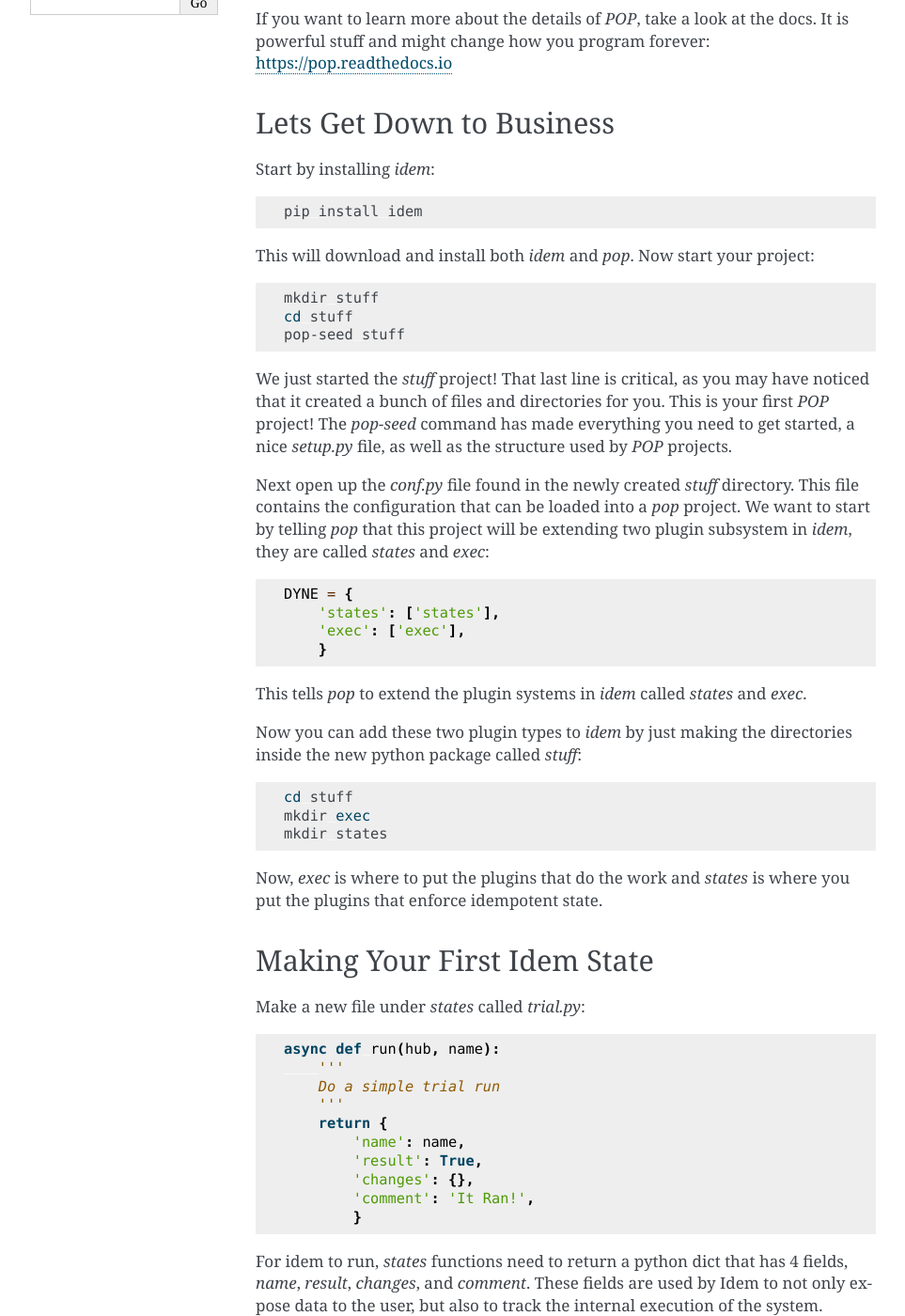
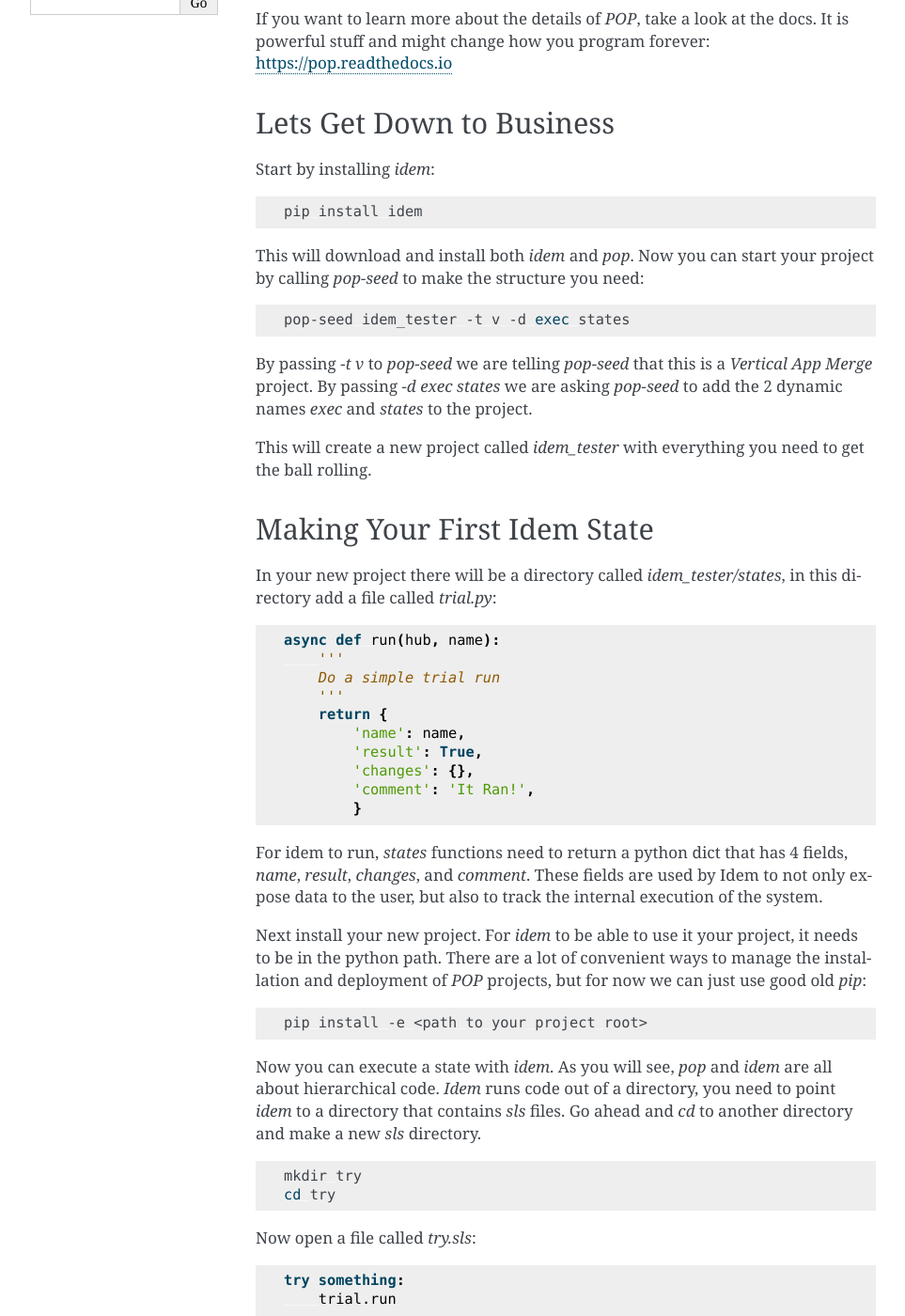
Before and after one commit to vmware-archive/idem, a Sphinx documentation site: the page built from docs/topics/extending.rst, in a window 1280 px wide and 1400 px high, scrolled down 344 px. Shown: the whole window at 94% size, without its empty margins (148-1111 px from the left). Built offline with Sphinx 7.4.7, drawn with Linux system fonts in a browser that asks for light colours.

Commit message:
use pop-seed from pop 8 in the docs

```diff
--- a/docs/topics/extending.rst
+++ b/docs/topics/extending.rst
@@ -26,51 +26,26 @@ Start by installing `idem`:
 
     pip install idem
 
-This will download and install both `idem` and `pop`. Now start your project:
+This will download and install both `idem` and `pop`. Now you can start your
+project by calling `pop-seed` to make the structure you need:
 
 .. code-block:: bash
 
-    mkdir stuff
-    cd stuff
-    pop-seed stuff
+    pop-seed idem_tester -t v -d exec states
 
-We just started the `stuff` project! That last line is critical, as you may have
-noticed that it created a bunch of files and directories for you. This
-is your first `POP` project! The `pop-seed` command has made everything you
-need to get started, a nice `setup.py` file, as well as the structure used
-by `POP` projects.
+By passing `-t v` to `pop-seed` we are telling `pop-seed` that this is a
+*Vertical App Merge* project. By passing `-d exec states` we are asking
+`pop-seed` to add the 2 dynamic names `exec` and `states` to the project.
 
-Next open up the `conf.py` file found in the newly created `stuff` directory.
-This file contains the configuration that can be loaded into a `pop` project.
-We want to start by telling `pop` that this project will be extending two plugin
-subsystem in `idem`, they are called `states` and `exec`:
+This will create a new project called `idem_tester` with everything you need
+to get the ball rolling.
 
-.. code-block:: python
-
-    DYNE = {
-        'states': ['states'],
-        'exec': ['exec'],
-        }
-
-This tells `pop` to extend the plugin systems in `idem` called `states` and
-`exec`.
-
-Now you can add these two plugin types to `idem` by just making the directories
-inside the new python package called `stuff`:
-
-.. code-block:: bash
-
-    cd stuff
-    mkdir exec
-    mkdir states
-
-Now, `exec` is where to put the plugins that do the work and `states` is where
-you put the plugins that enforce idempotent state.
 
 Making Your First Idem State
 ============================
 
-Make a new file under `states` called `trial.py`:
+In your new project there will be a directory called `idem_tester/states`, in
+this directory add a file called `trial.py`:
 
 .. code-block:: python
 
```
